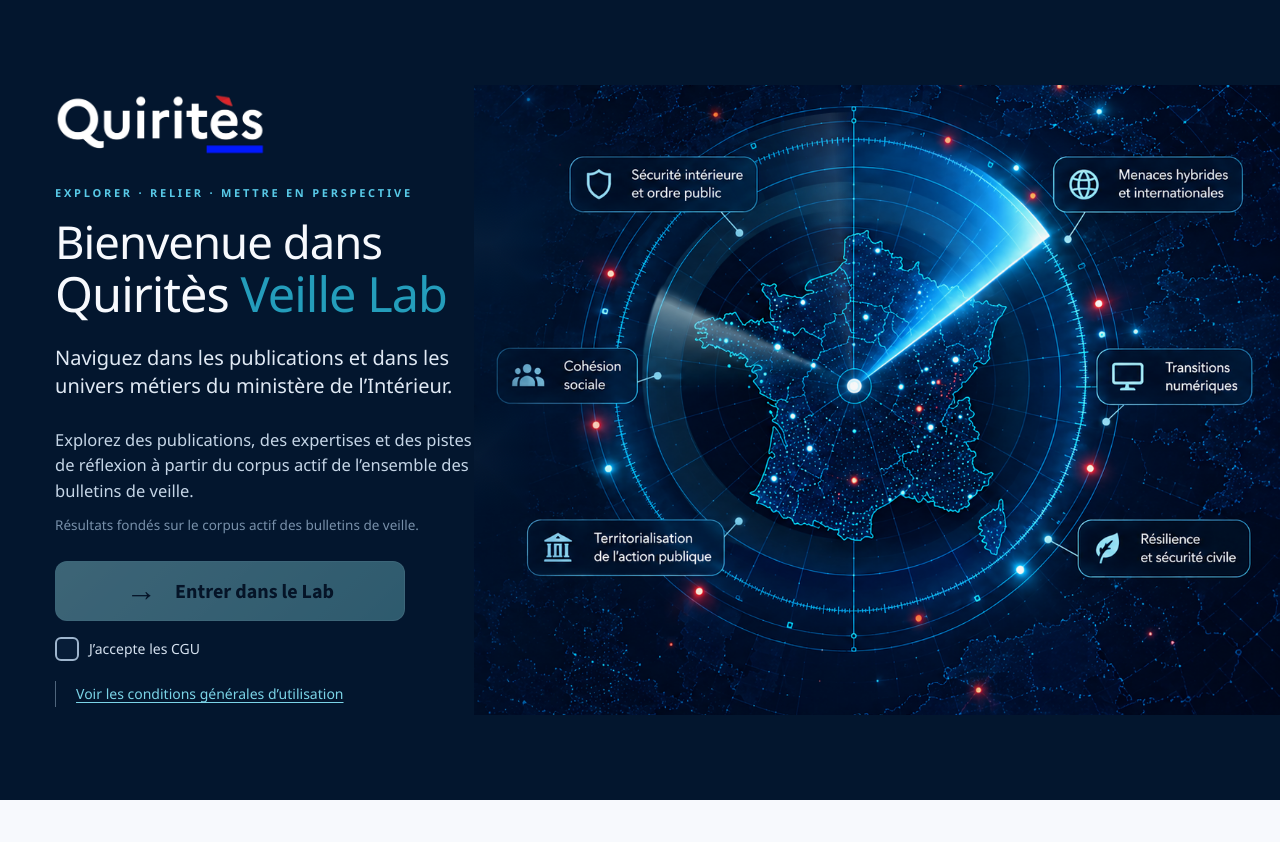
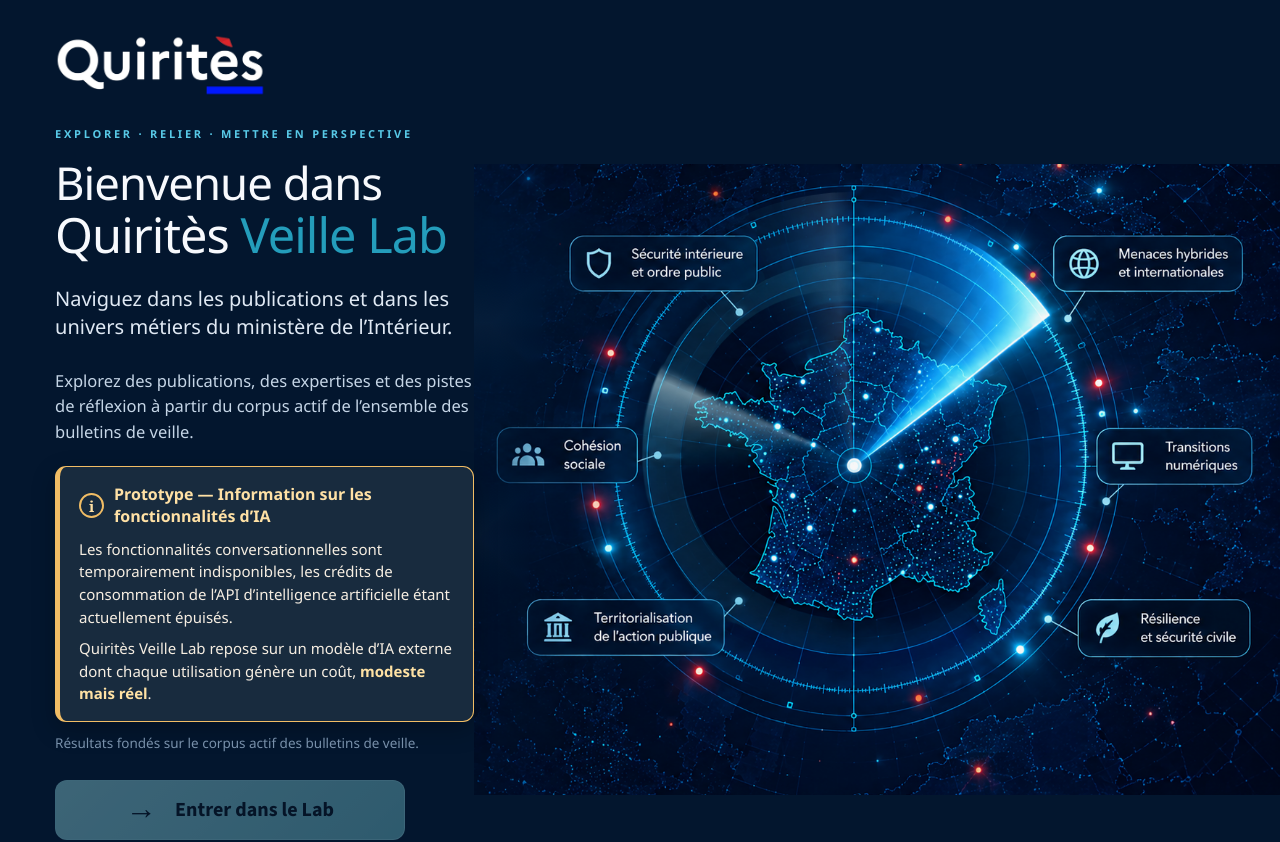
Before and after one commit to Quirites-ihemi/Veillelab, a React (Vite) app: page / in a window 1280 px wide. Shown: the top 842 px of the page. Before the commit the page ends 800 px from the top, so only its background shows below. Built offline with nearby package versions, Linux system fonts and the light colour scheme.

Commit message:
Add files via upload

```diff
--- a/src/LandingPage.css
+++ b/src/LandingPage.css
@@ -444,3 +444,64 @@
   .qlab-radar-landing__radar-sweep::before,
   .qlab-radar-landing__pulse{animation:none!important}
 }
+
+/* Information temporaire : indisponibilité des échanges IA (prototype).
+   Styles strictement limités à la landing page. */
+.qlab-radar-landing{
+  height:auto;
+  min-height:100svh;
+  overflow-x:hidden;
+  overflow-y:auto;
+}
+.qlab-radar-landing__content{
+  min-height:100svh;
+  height:auto;
+}
+.qlab-radar-landing__api-notice{
+  width:100%;
+  max-width:650px;
+  margin:22px 0 0;
+  padding:17px 19px 16px;
+  border:1.5px solid #f1bd65;
+  border-left:5px solid #f1bd65;
+  border-radius:11px;
+  background:#182b3e;
+  color:#fff3dc;
+  box-shadow:0 8px 25px rgba(0,0,0,.24);
+}
+.qlab-radar-landing__api-notice-heading{
+  display:flex;
+  align-items:center;
+  gap:10px;
+  margin:0 0 10px;
+  color:#ffe1a5;
+  font-size:16px;
+  line-height:1.35;
+}
+.qlab-radar-landing__api-notice-symbol{
+  display:inline-grid;
+  place-items:center;
+  flex:0 0 25px;
+  width:25px;
+  height:25px;
+  border:2px solid #f1bd65;
+  border-radius:50%;
+  font-size:15px;
+  font-weight:850;
+  font-family:Georgia,serif;
+}
+.qlab-radar-landing__api-notice p{
+  margin:8px 0 0;
+  color:#f6eee2;
+  font-size:15px;
+  line-height:1.52;
+}
+.qlab-radar-landing__api-notice p strong{color:#ffe2a4}
+@media(max-width:900px){
+  .qlab-radar-landing__content{min-height:0}
+}
+@media(max-width:620px){
+  .qlab-radar-landing__api-notice{padding:15px}
+  .qlab-radar-landing__api-notice-heading{font-size:15px}
+  .qlab-radar-landing__api-notice p{font-size:14px}
+}
--- a/src/LandingPage.jsx
+++ b/src/LandingPage.jsx
@@ -53,6 +53,19 @@ export default function LandingPage({ onEnter }) {
           <p className="qlab-radar-landing__intro">
             Explorez des publications, des expertises et des pistes de réflexion à partir du corpus actif de l’ensemble des bulletins de veille.
           </p>
+
+          <aside className="qlab-radar-landing__api-notice" role="status" aria-label="Information sur la disponibilité des fonctionnalités d’intelligence artificielle">
+            <div className="qlab-radar-landing__api-notice-heading">
+              <span className="qlab-radar-landing__api-notice-symbol" aria-hidden="true">i</span>
+              <strong>Prototype — Information sur les fonctionnalités d’IA</strong>
+            </div>
+            <p>
+              Les fonctionnalités conversationnelles sont temporairement indisponibles, les crédits de consommation de l’API d’intelligence artificielle étant actuellement épuisés.
+            </p>
+            <p>
+              Quiritès Veille Lab repose sur un modèle d’IA externe dont chaque utilisation génère un coût, <strong>modeste mais réel</strong>.
+            </p>
+          </aside>
 
           <p className="qlab-radar-landing__note">
             Résultats fondés sur le corpus actif des bulletins de veille.
```
